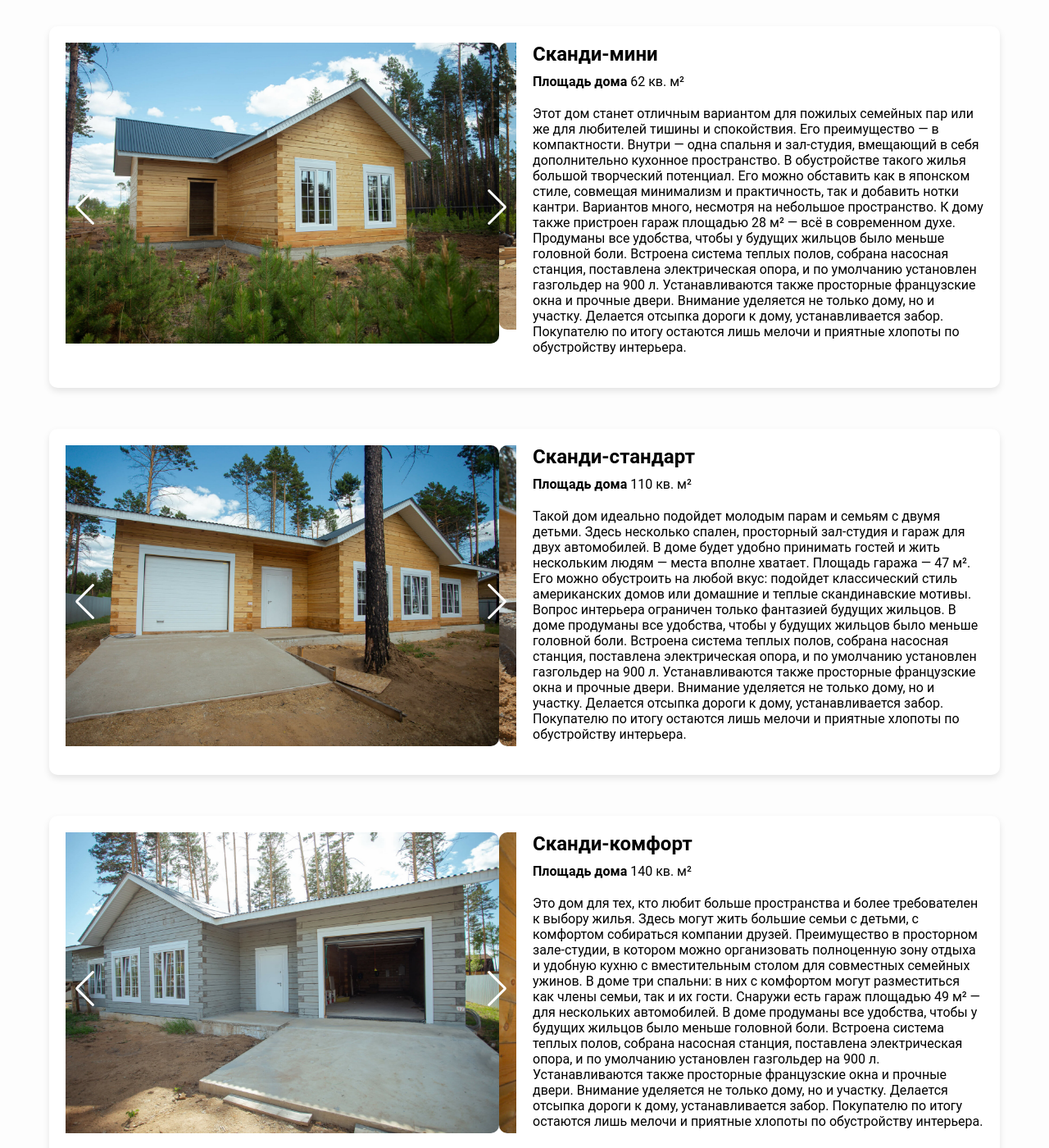
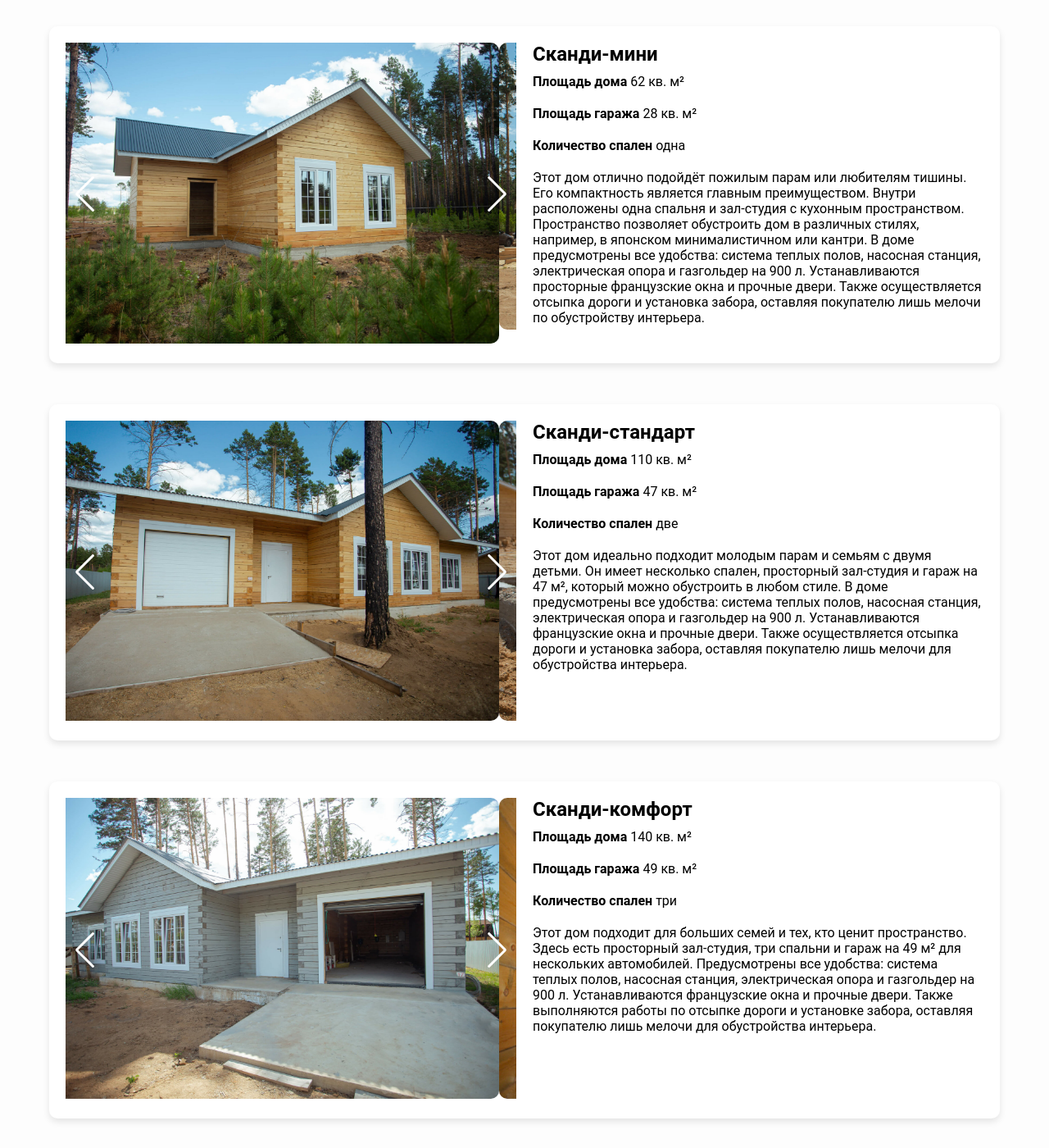
Before and after one commit to balabaev00/dobriydom, a plain HTML site: page index.html in a window 1280 px wide. Shown: the part 2220-3620 px from the top of the page at 82% size. Drawn offline with nearby package versions, Linux system fonts and the light colour scheme.

Commit message:
[FIX] Правки текста у выполненных проектов

```diff
--- a/index.html
+++ b/index.html
@@ -145,24 +145,20 @@
             <div class="project-details">
                 <h3>Сканди-мини</h3>
                 <p><strong>Площадь дома</strong> 62 кв. м²</p>
+                <p><strong>Площадь гаража</strong> 28 кв. м²</p>
+                <p><strong>Количество спален</strong> одна</p>
                 <p>
-                    Этот дом станет отличным вариантом для пожилых семейных пар или же для любителей тишины и
-                    спокойствия. Его преимущество
-                    — в компактности. Внутри — одна спальня и зал-студия, вмещающий в себя дополнительно кухонное
-                    пространство. В обустройстве такого жилья большой творческий потенциал. Его можно обставить как в
-                    японском стиле, совмещая минимализм
-                    и практичность, так и добавить нотки кантри. Вариантов много, несмотря на небольшое пространство. К
-                    дому также пристроен
-                    гараж площадью 28 м² — всё в современном духе.
+                    Этот дом отлично подойдёт пожилым парам или любителям тишины. Его компактность является главным
+                    преимуществом. Внутри
+                    расположены одна спальня и зал-студия с кухонным пространством. Пространство позволяет обустроить
+                    дом в различных
+                    стилях, например, в японском минималистичном или кантри.
 
-                    Продуманы все удобства, чтобы у будущих жильцов было меньше головной боли. Встроена система теплых
-                    полов, собрана
-                    насосная станция, поставлена электрическая опора, и по умолчанию установлен газгольдер на 900 л.
-                    Устанавливаются также
-                    просторные французские окна и прочные двери. Внимание уделяется не только дому, но и участку.
-                    Делается отсыпка дороги к
-                    дому, устанавливается забор. Покупателю по итогу остаются лишь мелочи и приятные хлопоты по
-                    обустройству интерьера.
+                    В доме предусмотрены все удобства: система теплых полов, насосная станция, электрическая опора и
+                    газгольдер на 900 л.
+                    Устанавливаются просторные французские окна и прочные двери. Также осуществляется отсыпка дороги и
+                    установка забора,
+                    оставляя покупателю лишь мелочи по обустройству интерьера.
                 </p>
             </div>
         </div>
@@ -201,22 +197,18 @@
             <div class="project-details">
                 <h3>Сканди-стандарт</h3>
                 <p><strong>Площадь дома</strong> 110 кв. м²</p>
+                <p><strong>Площадь гаража</strong> 47 кв. м²</p>
+                <p><strong>Количество спален</strong> две</p>
                 <p>
-                    Такой дом идеально подойдет молодым парам и семьям с двумя детьми. Здесь несколько спален,
-                    просторный зал-студия и гараж
-                    для двух автомобилей. В доме будет удобно принимать гостей и жить нескольким людям — места вполне
-                    хватает. Площадь гаража — 47 м². Его можно обустроить на любой вкус: подойдет классический стиль
-                    американских домов или
-                    домашние и теплые скандинавские мотивы. Вопрос интерьера ограничен только фантазией будущих жильцов.
+                    Этот дом идеально подходит молодым парам и семьям с двумя детьми. Он имеет несколько спален,
+                    просторный зал-студия и
+                    гараж на 47 м², который можно обустроить в любом стиле.
 
-                    В доме продуманы все удобства, чтобы у будущих жильцов было меньше головной боли. Встроена система
-                    теплых полов, собрана
-                    насосная станция, поставлена электрическая опора, и по умолчанию установлен газгольдер на 900 л.
-                    Устанавливаются также
-                    просторные французские окна и прочные двери. Внимание уделяется не только дому, но и участку.
-                    Делается отсыпка дороги к
-                    дому, устанавливается забор. Покупателю по итогу остаются лишь мелочи и приятные хлопоты по
-                    обустройству интерьера.
+                    В доме предусмотрены все удобства: система теплых полов, насосная станция, электрическая опора и
+                    газгольдер на 900 л.
+                    Устанавливаются французские окна и прочные двери. Также осуществляется отсыпка дороги и установка
+                    забора, оставляя
+                    покупателю лишь мелочи для обустройства интерьера.
                 </p>
             </div>
         </div>
@@ -258,25 +250,18 @@
             <div class="project-details">
                 <h3>Сканди-комфорт</h3>
                 <p><strong>Площадь дома</strong> 140 кв. м²</p>
+                <p><strong>Площадь гаража</strong> 49 кв. м²</p>
+                <p><strong>Количество спален</strong> три</p>
                 <p>
-                    Это дом для тех, кто любит больше пространства и более требователен к выбору жилья. Здесь могут жить
-                    большие семьи с
-                    детьми, с комфортом собираться компании друзей. Преимущество в просторном зале-студии, в котором
-                    можно организовать
-                    полноценную зону отдыха и удобную кухню с вместительным столом для совместных семейных ужинов. В
-                    доме три спальни: в них
-                    с комфортом могут разместиться как члены семьи, так и их гости.
-                    Снаружи есть гараж
-                    площадью 49 м² — для нескольких автомобилей.
+                    Этот дом подходит для больших семей и тех, кто ценит пространство. Здесь есть просторный зал-студия,
+                    три спальни и гараж
+                    на 49 м² для нескольких автомобилей.
 
-                    В доме продуманы все удобства, чтобы у будущих жильцов было меньше головной боли. Встроена система
-                    теплых полов, собрана
-                    насосная станция, поставлена электрическая опора, и по умолчанию установлен газгольдер на 900 л.
-                    Устанавливаются также
-                    просторные французские окна и прочные двери. Внимание уделяется не только дому, но и участку.
-                    Делается отсыпка дороги к
-                    дому, устанавливается забор. Покупателю по итогу остаются лишь мелочи и приятные хлопоты по
-                    обустройству интерьера.
+                    Предусмотрены все удобства: система теплых полов, насосная станция, электрическая опора и газгольдер
+                    на 900 л.
+                    Устанавливаются французские окна и прочные двери. Также выполняются работы по отсыпке дороги и
+                    установке забора,
+                    оставляя покупателю лишь мелочи для обустройства интерьера.
                 </p>
             </div>
         </div>
```
